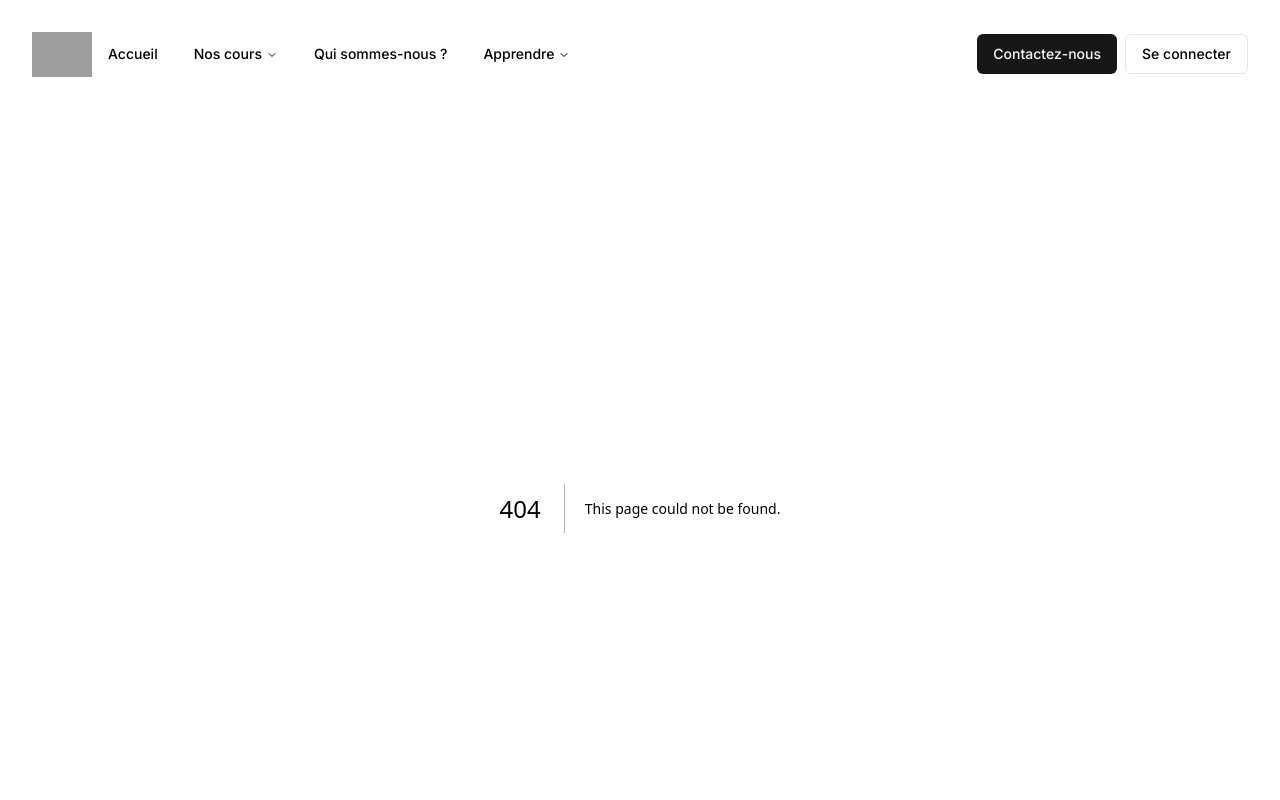
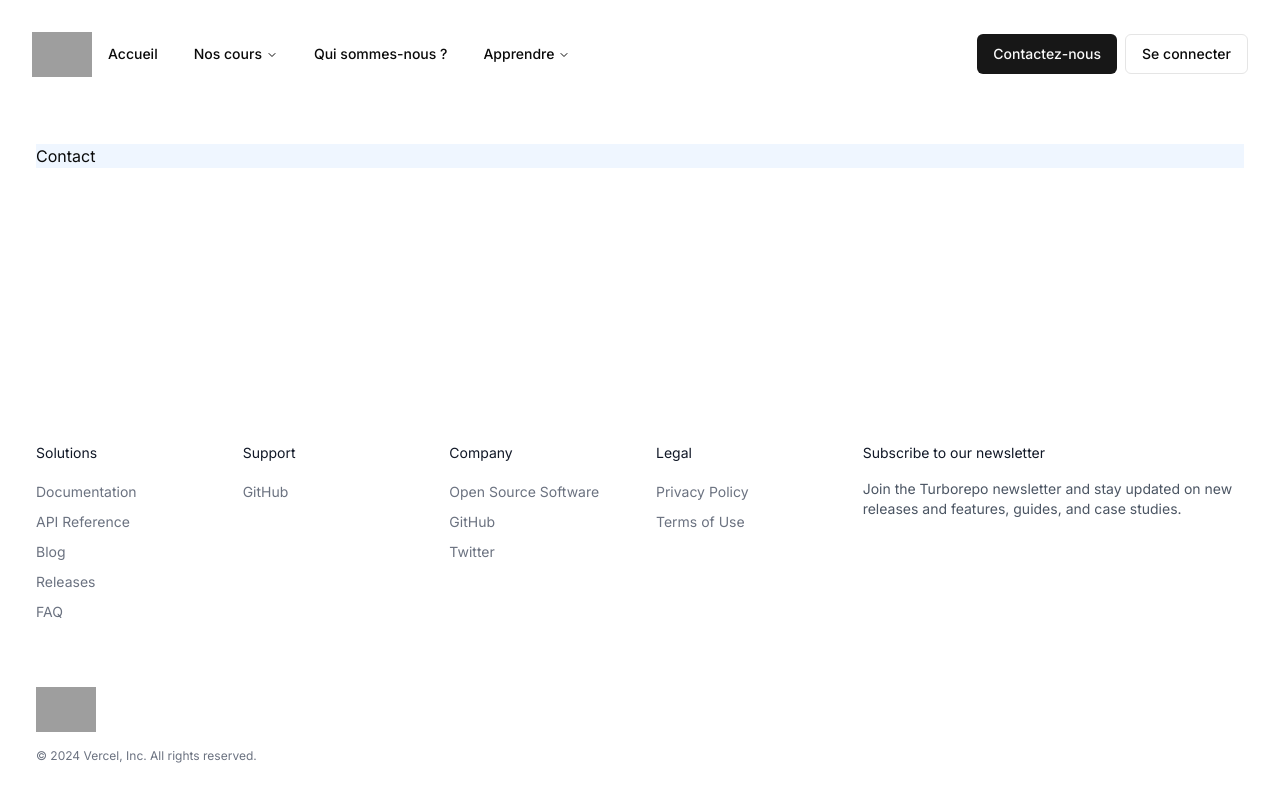
Before and after one commit to clemencefrz/cours-geroa, a Next.js app: page /contact in a window 1280 px wide. Before the commit this address had no page. Shown: the top 800 px of the page. Built offline with nearby package versions, Linux system fonts and the light colour scheme; grey boxes are pictures that could not be loaded.

Commit message:
J'ai arrangé le layout et les margin apdin etetc

```diff
--- a/app/components/Footer/index.tsx
+++ b/app/components/Footer/index.tsx
@@ -32,11 +32,11 @@ const navigation = {
 
 const Footer = () => {
   return (
-    <footer className="" aria-labelledby="footer-heading">
+    <footer className="p-9" aria-labelledby="footer-heading">
       <h2 id="footer-heading" className="sr-only">
         Footer
       </h2>
-      <div className="py-8 mx-auto max-w-7xl">
+      <div className="mx-auto max-w-7xl">
         <div className="xl:grid xl:grid-cols-3 xl:gap-8">
           <div className="grid grid-cols-2 gap-8 xl:col-span-2">
             <div className="md:grid md:grid-cols-2 md:gap-8">
--- a/app/components/Header/index.tsx
+++ b/app/components/Header/index.tsx
@@ -5,6 +5,7 @@ import Logo from "../Logo";
 
 import MobileNav from "./MobileNav";
 import { Nav } from "./Nav";
+import Link from "next/link";
 
 const Header = () => {
   return (
@@ -17,7 +18,9 @@ const Header = () => {
         </div>
         {/* Boutons d'actions */}
         <div className="flex gap-2">
-          <Button>Contactez-nous</Button>
+          <Button asChild>
+            <Link href="/contact">Contactez-nous</Link>
+          </Button>
           <Button variant="outline">Se connecter</Button>
         </div>
 
--- /dev/null
+++ b/app/contact/page.tsx
@@ -0,0 +1,4 @@
+const Contact = () => {
+  return <div>Contact</div>;
+};
+export default Contact;
--- a/app/layout.tsx
+++ b/app/layout.tsx
@@ -19,9 +19,13 @@ export default function RootLayout({
   return (
     <html lang="fr">
       <body className={inter.className}>
-        <Header />
-        <main>{children}</main>
-        <Footer />
+        <div className="min-h-screen flex flex-col justify-between">
+          <div>
+            <Header />
+            <main className="mx-9 mt-9 bg-blue-50">{children}</main>
+          </div>
+          <Footer />
+        </div>
       </body>
     </html>
   );
--- a/app/page.tsx
+++ b/app/page.tsx
@@ -1,3 +1,3 @@
 export default function Home() {
-  return <div className="bg-neutral-100 h-screen">Homde</div>;
+  return <div className="bg-neutral-100 min-h-[500px]">{`Page d'accueil`}</div>;
 }
```
